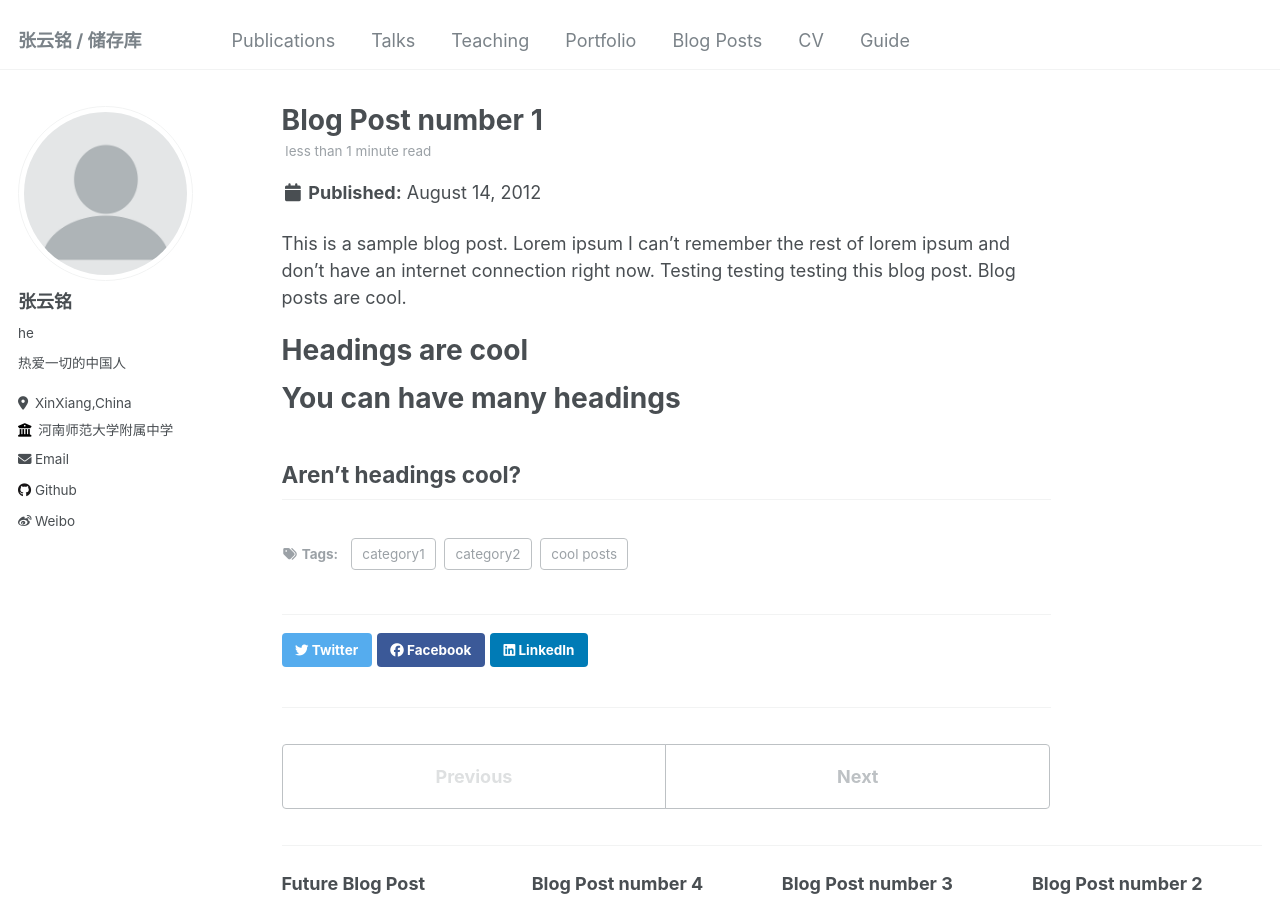
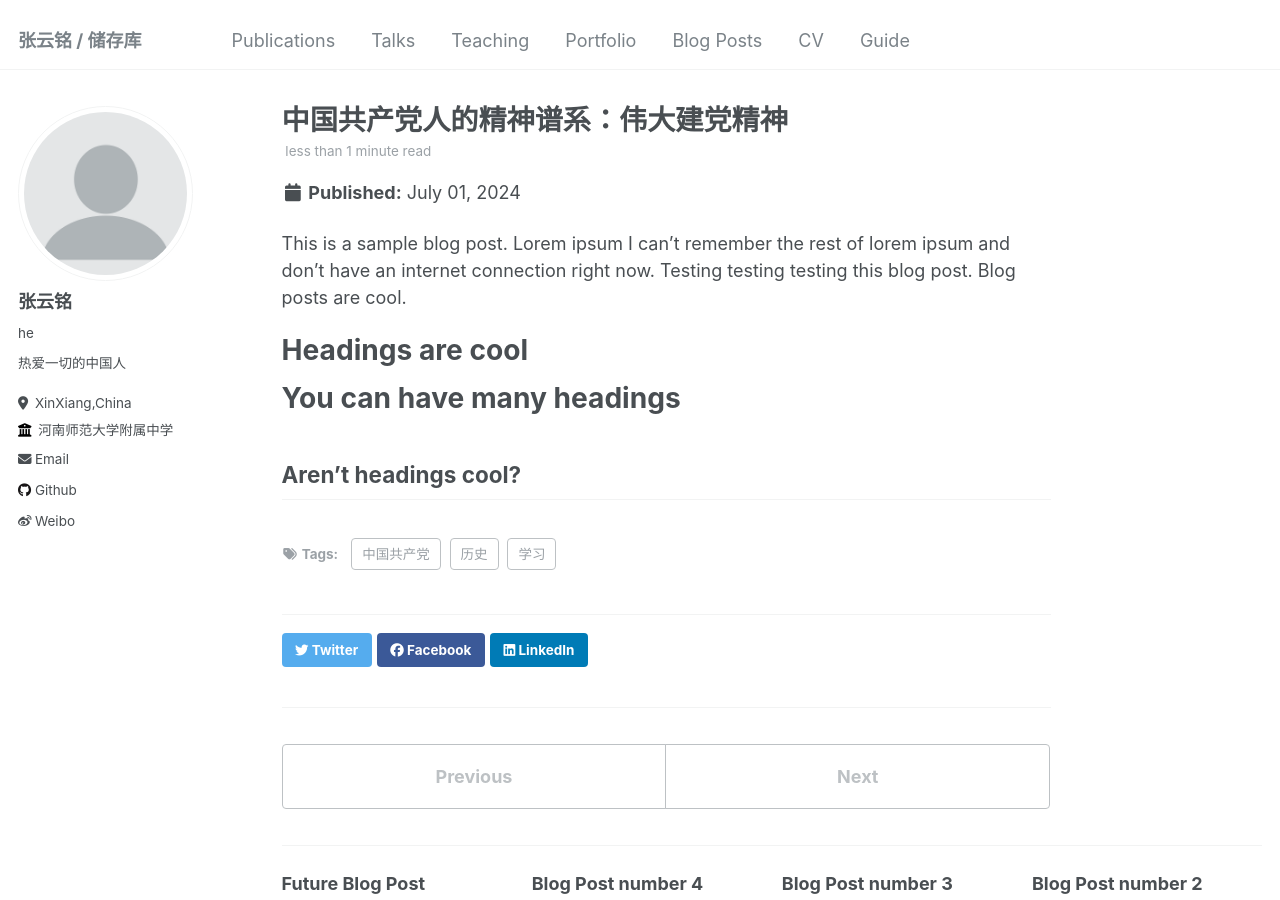
Before and after one commit to ZhangYun-Ming/ning, a Jekyll site: the page built from _posts/2012-08-14-blog-post-1.md, in a window 1280 px wide and 900 px high. Built offline with Jekyll 4.4.1, drawn with Linux system fonts in a browser that asks for light colours.

Commit message:
Update 2012-08-14-blog-post-1.md

```diff
--- a/_posts/2012-08-14-blog-post-1.md
+++ b/_posts/2012-08-14-blog-post-1.md
@@ -1,11 +1,11 @@
 ---
-title: 'Blog Post number 1'
-date: 2012-08-14
+title: '中国共产党人的精神谱系：伟大建党精神'
+date: 2024-07-01
 permalink: /posts/2012/08/blog-post-1/
 tags:
-  - cool posts
-  - category1
-  - category2
+  - 中国共产党
+  - 历史
+  - 学习
 ---
 
 This is a sample blog post. Lorem ipsum I can't remember the rest of lorem ipsum and don't have an internet connection right now. Testing testing testing this blog post. Blog posts are cool.
```
